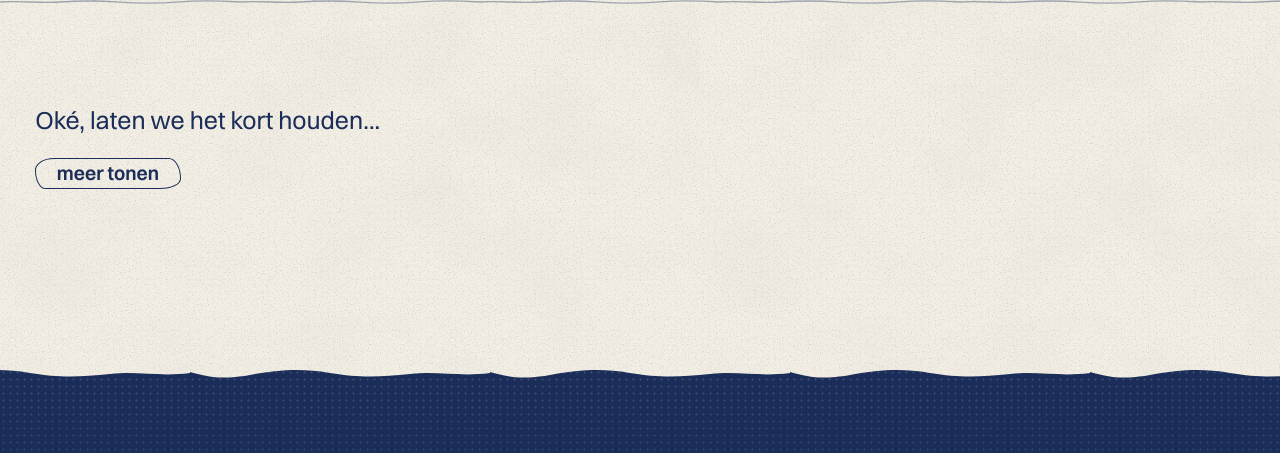
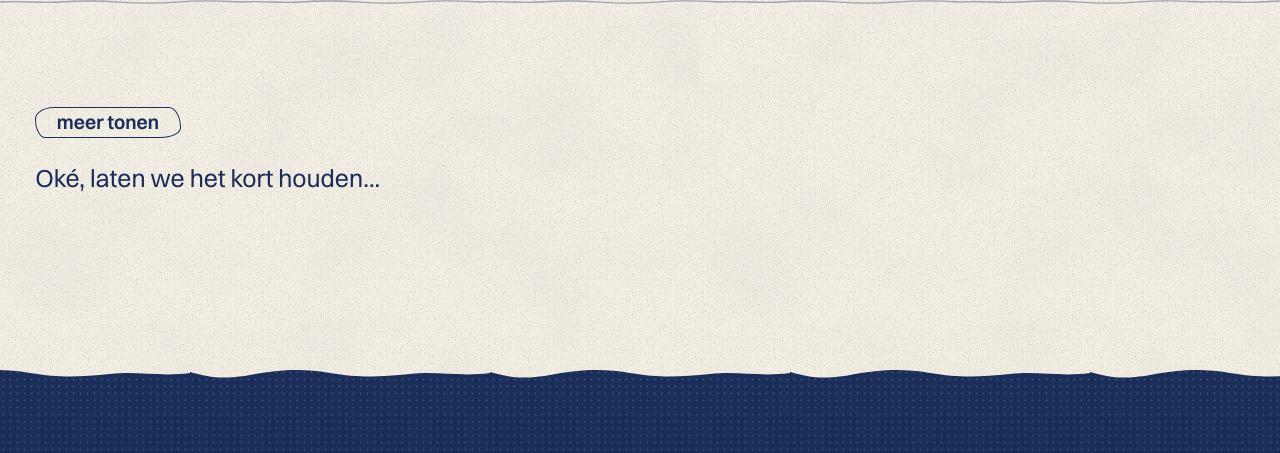
Before and after one commit to FennoBavelaar/portfolio, an Astro site: page /over-mij in a window 1280 px wide. Shown: the part 63-516 px from the top of the page. Built offline with nearby package versions, Linux system fonts and the light colour scheme; Astro itself is replaced by a stand-in of ours.

Commit message:
Over mij: knop boven de tekst, na uitklappen loopt de tekst vloeiend door vanaf [meer]
Co-Authored-By: Claude Opus 5.5 <noreply@anthropic.com>
Claude-Session: https://claude.ai/code/session_01Fa8T3ga3k4gJ6iG1ePS5N5

```diff
--- a/src/lib/afkappen.ts
+++ b/src/lib/afkappen.ts
@@ -1,56 +1,83 @@
 /**
  * Splitst de (als HTML gerenderde) Over mij-tekst op de markering [meer].
- * - `zichtbaar`: alles vóór [meer], met "..." erachter (altijd in beeld)
- * - `rest`: alles na [meer] (klapt open onder de knop)
- * Open tags (zoals een <p> die halverwege wordt afgekapt) worden netjes
- * gesloten en aan het begin van de rest weer geopend.
+ *
+ * Resultaat:
+ * - `zichtbaar`: alles tot [meer], met daarachter
+ *     <span class="about__dots">...</span>            (verdwijnt bij uitklappen)
+ *     <span class="about__inline" hidden>…</span>      (de rest van díe alinea; loopt
+ *                                                       vloeiend door na uitklappen)
+ * - `rest`: de alinea's daarna (klappen open eronder)
  */
 export const MARKERING = '[meer]';
 
 const VOID = new Set(['br', 'hr', 'img', 'input', 'meta', 'link', 'source', 'wbr']);
+const TAG = /<\/?([a-zA-Z][\w-]*)([^>]*)>/g;
+const DOTS = '<span class="about__dots" aria-hidden="true">...</span>';
 
 function openTags(html: string): string[] {
   const stack: string[] = [];
-  for (const m of html.matchAll(/<\/?([a-zA-Z][\w-]*)([^>]*)>/g)) {
-    const [full, rawName] = m;
-    const name = rawName.toLowerCase();
-    if (VOID.has(name) || full.endsWith('/>')) continue;
-    if (full.startsWith('</')) {
+  for (const m of html.matchAll(TAG)) {
+    const name = m[1].toLowerCase();
+    if (VOID.has(name) || m[0].endsWith('/>')) continue;
+    if (m[0].startsWith('</')) {
       const i = stack.lastIndexOf(name);
       if (i !== -1) stack.splice(i);
-    } else {
-      stack.push(name);
-    }
+    } else stack.push(name);
   }
   return stack;
 }
 
-const opschonen = (html: string) => html.replace(/<p>\s*<\/p>/g, '').trim();
+/** Vindt in `na` het punt waarop de bij de markering open staande tags weer sluiten. */
+function sluitpunt(na: string, open: string[]): { begin: number; eind: number } | null {
+  const stack = [...open];
+  for (const m of na.matchAll(TAG)) {
+    const name = m[1].toLowerCase();
+    if (VOID.has(name) || m[0].endsWith('/>')) continue;
+    if (m[0].startsWith('</')) {
+      const i = stack.lastIndexOf(name);
+      if (i === -1) continue;
+      stack.splice(i);
+      if (stack.length === 0) return { begin: m.index!, eind: m.index! + m[0].length };
+    } else stack.push(name);
+  }
+  return null;
+}
 
-export function afkappen(html: string, puntjes = '...') {
-  // De editor kan de haken escapen; in HTML staat het er altijd letterlijk.
-  const idx = html.indexOf(MARKERING);
+const leegWeg = (html: string) => html.replace(/<p>\s*<\/p>/g, '').trim();
+
+export function afkappen(html: string) {
+  let idx = html.indexOf(MARKERING);
+  let lengte = MARKERING.length;
+
+  // Geen markering: na de eerste alinea afkappen.
   if (idx === -1) {
-    // Geen markering: toon de eerste alinea, de rest klapt open.
     const m = html.match(/^\s*<p>[\s\S]*?<\/p>/);
-    if (!m) return { zichtbaar: html, rest: '', gevonden: false };
-    return { zichtbaar: m[0], rest: html.slice(m[0].length).trim(), gevonden: false };
+    if (!m) return { zichtbaar: html, rest: '' };
+    idx = m[0].length - '</p>'.length;
+    lengte = 0;
   }
 
-  let voor = html.slice(0, idx).replace(/\s+$/, '');
-  const na = html.slice(idx + MARKERING.length).replace(/^\s+/, '');
+  const voorRuw = html.slice(0, idx);
+  const spatie = voorRuw.match(/\s*$/)![0];
+  const voor = voorRuw.slice(0, voorRuw.length - spatie.length);
+  const na = spatie + html.slice(idx + lengte);
   const open = openTags(voor);
 
-  // "..." direct achter het laatste woord, ook als de markering in een eigen alinea staat.
-  if (open.length === 0 && /<\/p>$/.test(voor)) voor = voor.replace(/<\/p>$/, `${puntjes}</p>`);
-  else voor += puntjes;
+  // Markering staat buiten een alinea (bijv. in een eigen regel): puntjes in de vorige alinea.
+  if (open.length === 0) {
+    const zichtbaar = /<\/p>$/.test(voor) ? voor.replace(/<\/p>$/, `${DOTS}</p>`) : voor + DOTS;
+    return { zichtbaar: leegWeg(zichtbaar), rest: leegWeg(na) };
+  }
 
-  const sluiten = [...open].reverse().map((t) => `</${t}>`).join('');
-  const heropenen = open.map((t) => `<${t}>`).join('');
+  // Markering midden in een alinea: de rest van die alinea loopt na uitklappen gewoon door.
+  const punt = sluitpunt(na, open);
+  const doorloop = punt ? na.slice(0, punt.begin) : na;
+  const sluiten = punt ? na.slice(punt.begin, punt.eind) : [...open].reverse().map((t) => `</${t}>`).join('');
+  const rest = punt ? na.slice(punt.eind) : '';
+  const inline = doorloop.trim() ? `<span class="about__inline" hidden>${doorloop}</span>` : '';
 
   return {
-    zichtbaar: opschonen(voor + sluiten),
-    rest: opschonen(heropenen + na),
-    gevonden: true,
+    zichtbaar: leegWeg(voor + DOTS + inline + sluiten),
+    rest: leegWeg(rest),
   };
 }
--- a/src/pages/over-mij.astro
+++ b/src/pages/over-mij.astro
@@ -20,20 +20,22 @@ const { zichtbaar, rest } = afkappen(html);
     <h1 class="visually-hidden">Over mij</h1>
 
     <div class="about__text">
-      <div class="about__lead" set:html={zichtbaar} />
       <button
         id="about-toggle"
         class="about__toggle"
         type="button"
         aria-expanded="false"
-        aria-controls="about-meer"
+        aria-controls="about-tekst"
         ><span class="about__label about__label--more">{knopMeer}</span><span class="about__label about__label--less" aria-hidden="true"
           >{knopMinder}</span
         ></button
       >
 
-      <div id="about-meer" class="about__more" hidden>
-        <div class="about__more-inner" set:html={rest} />
+      <div id="about-tekst">
+        <div class="about__lead" set:html={zichtbaar} />
+        <div id="about-meer" class="about__more" hidden>
+          <div class="about__more-inner" set:html={rest} />
+        </div>
       </div>
       <div class="about__spacer" aria-hidden="true"></div>
     </div>
@@ -50,11 +52,11 @@ const { zichtbaar, rest } = afkappen(html);
   .about__lead :global(p:last-child) {
     margin-bottom: 0;
   }
-  /* De knop staat links onder de openingszin. Beide labels zitten in dezelfde
+  /* De knop staat links boven de tekst. Beide labels zitten in dezelfde
      grid-cel, zodat de knop altijd even breed is en nooit verspringt. */
   .about__toggle {
     display: inline-grid;
-    margin-top: 0.9em;
+    margin-bottom: 1.1em;
     padding: 0.05em 0.65em 0.1em;
     border: 1.5px solid var(--blue);
     border-radius: var(--wobble-a);
@@ -113,6 +115,14 @@ const { zichtbaar, rest } = afkappen(html);
 
   const btn = document.getElementById('about-toggle') as HTMLButtonElement;
   const more = document.getElementById('about-meer') as HTMLElement;
+  const dots = document.querySelector<HTMLElement>('.about__dots');
+  const inline = document.querySelector<HTMLElement>('.about__inline');
+  // De rest van de afgekapte alinea + "..." wisselen
+  const setTekst = (open: boolean) => {
+    if (dots) dots.hidden = open;
+    if (inline) inline.hidden = !open;
+    more.hidden = !open;
+  };
   const paras = [...more.querySelectorAll('p')];
   const spacer = document.querySelector<HTMLElement>('.about__spacer')!;
   const labelMore = btn.querySelector('.about__label--more')!;
@@ -143,10 +153,11 @@ const { zichtbaar, rest } = afkappen(html);
     const top = btn.getBoundingClientRect().top;
     setExpanded(true);
     setSpacer(0);
-    more.hidden = false;
+    setTekst(true);
     pin(top);
     if (reducedMotion()) return;
-    gsap.killTweensOf([more, paras]);
+    gsap.killTweensOf([more, paras, inline]);
+    if (inline) gsap.fromTo(inline, { opacity: 0 }, { opacity: 1, duration: 0.45, ease: 'power2.out' });
     gsap.fromTo(more, { height: 0 }, { height: 'auto', duration: 0.9, ease: 'expo.out', onUpdate: () => pin(top) });
     gsap.fromTo(paras, { opacity: 0, y: 14 }, { opacity: 1, y: 0, duration: 0.6, ease: 'power2.out', stagger: 0.045, delay: 0.1 });
   }
@@ -157,19 +168,21 @@ const { zichtbaar, rest } = afkappen(html);
 
     // Meet hoe hoog de pagina straks is, zodat hij nooit korter wordt dan nodig
     // om de knop op exact dezelfde plek te houden.
-    more.hidden = true;
+    setTekst(false);
     const finalHeight = docHeight();
-    more.hidden = false;
+    setTekst(true);
     setSpacer(window.scrollY + window.innerHeight - finalHeight);
 
     const done = () => {
-      more.hidden = true;
+      setTekst(false);
       gsap.set(more, { clearProps: 'height' });
+      if (inline) gsap.set(inline, { clearProps: 'opacity' });
       gsap.set(paras, { clearProps: 'opacity,transform' });
       pin(top);
     };
     if (reducedMotion()) return done();
-    gsap.killTweensOf([more, paras]);
+    gsap.killTweensOf([more, paras, inline]);
+    if (inline) gsap.to(inline, { opacity: 0, duration: 0.3, delay: 0.3 });
     gsap.to(paras, { opacity: 0, y: -6, duration: 0.25, ease: 'power1.in', stagger: { each: 0.015, from: 'end' } });
     gsap.fromTo(more, { height: more.offsetHeight }, { height: 0, duration: 0.6, ease: 'expo.inOut', onUpdate: () => pin(top), onComplete: done });
   }
```
Also changed, not shown: .pages.yml, README.md.
